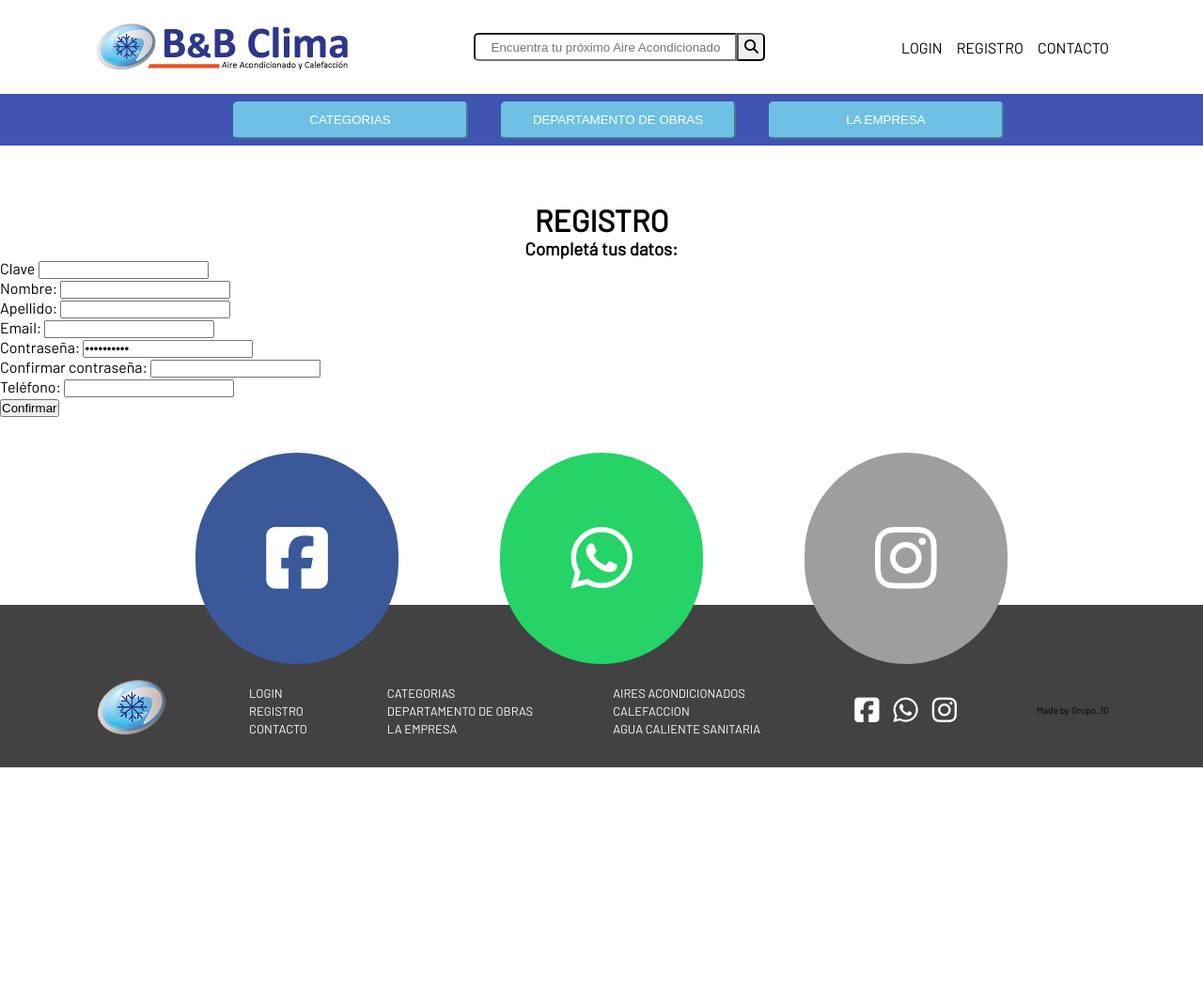
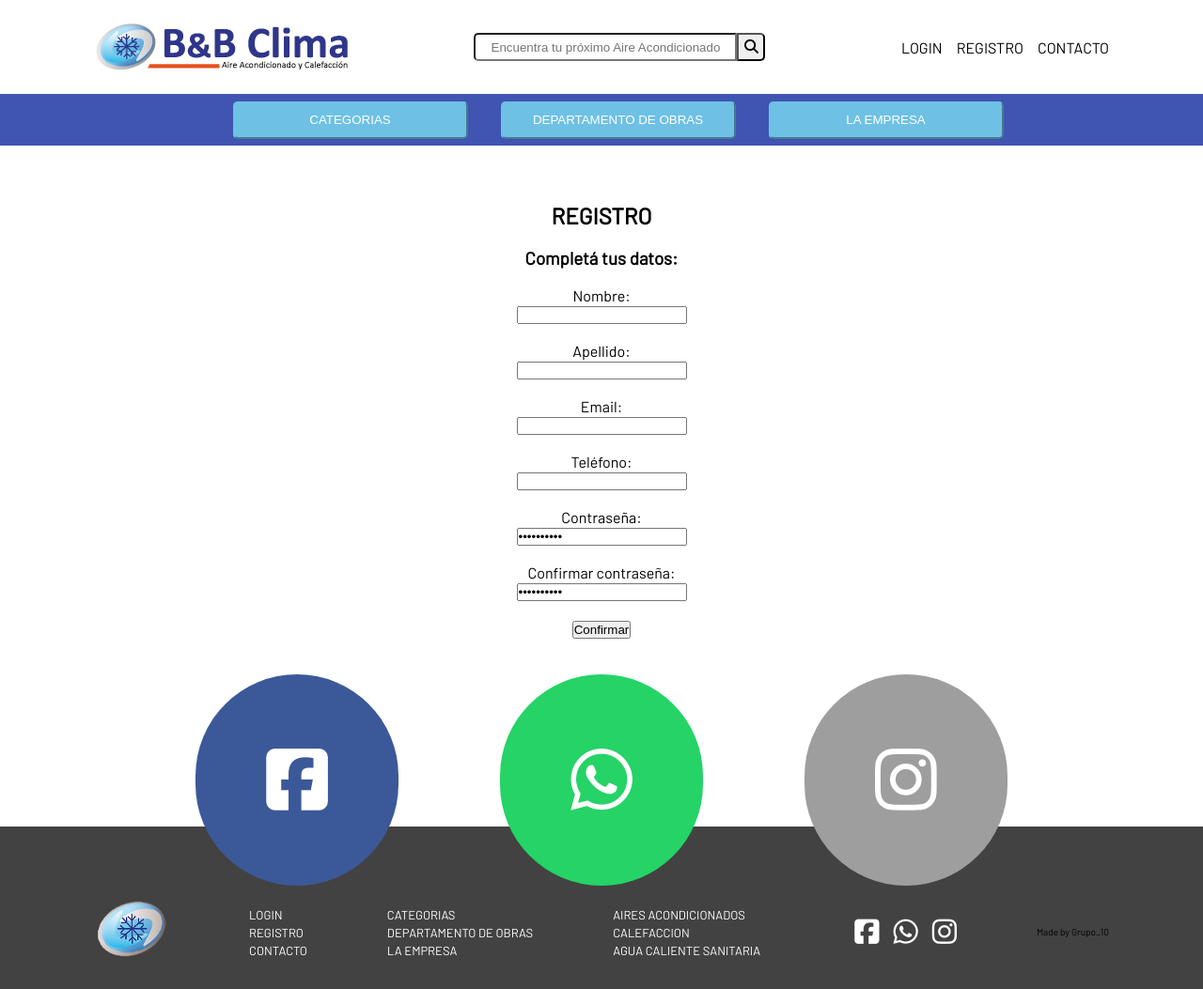
Before and after one commit to marcossferro/grupo_10_BandB, a Node server app: page /register in a window 1280 px wide. Shown: the whole page at 94% size. Before the commit the page ends 817 px from the top, so only its background shows below. Run offline with Node 20, Linux system fonts and the light colour scheme; some libraries are stand-ins or nearby versions; grey boxes are pictures that could not be loaded.

Commit message:
register y login centrados

```diff
--- a/public/css/styleLogin.css
+++ b/public/css/styleLogin.css
@@ -26,7 +26,8 @@
     flex-wrap: nowrap;
 }
 
-form section {
+.ingreso{
+    text-align: center;
 }
 
 /*=========================
--- a/public/css/styleRegister.css
+++ b/public/css/styleRegister.css
@@ -9,6 +9,10 @@
 }
 body {
     font-family: "Barlow";
+}
+
+.forms{
+    text-align: center;
 }
 
 /*----------------------MOBILE--------------------*/
--- a/src/views/register/register.html
+++ b/src/views/register/register.html
@@ -53,45 +53,54 @@
 
     <!------FORM DE REGISTRO------>
 
+    <section class="forms">
         <h1>REGISTRO</h1>
-
-
+        <br>
         <h3>Completá tus datos:</h3>
+        <br>
         <div>
-
-    <div class="container-pass-container">
-    <span class="andes-form-control__label">Clave</span>
-    <input type="password" value id = "password" name="password" autocapitalize="off" rows = "1" class="andes-form-control__field" maxlength="20">
-</div>
             <form class="register">
                 <label for="register">Nombre:</label>
+                <br>
                 <input type="text" name="nombre" id="register">
             </form>
+            <br>
             <form class="register">
                 <label for="register">Apellido:</label>
+                <br>
                 <input type="text" name="apellido" id="register">
             </form>
+            <br>
             <form class="register">
                 <label for="register">Email:</label>
+                <br>
                 <input type="email" name="email" id="register">
             </form>
+            <br>
+            <form class="register">
+                <label for="register">Teléfono:</label>
+                <br>
+                <input type="number" name="telefono" id="register">
+            </form>
+            <br>
             <form class="register">
                 <label for="register">Contraseña:</label>
+                <br>
                 <input type="password" name="password" id="register" value="Contraseña">
             </form>
+            <br>
             <form class="register">
                 <label for="register">Confirmar contraseña:</label>
-        <input type="password" name="password" id="register">
+                <br>
+                <input type="password" name="password" id="register" value="Contraseña">
             </form>
-    <form class="register">
-        <label for="register">Teléfono:</label>
-        <input type="number" name="telefono" id="register">
-    </form>
+            <br>
             <form class="register">
                 <input type="submit" value="Confirmar">
 
             </form>
         </div>
+    </section>
 
     <!------REDES SOCIALES DESKTOP------>
     <div class="container">
```
Also changed, not shown: src/views/login/login.html (+6 -3 lines). Lines whose indentation alone changed are shown as unchanged.
